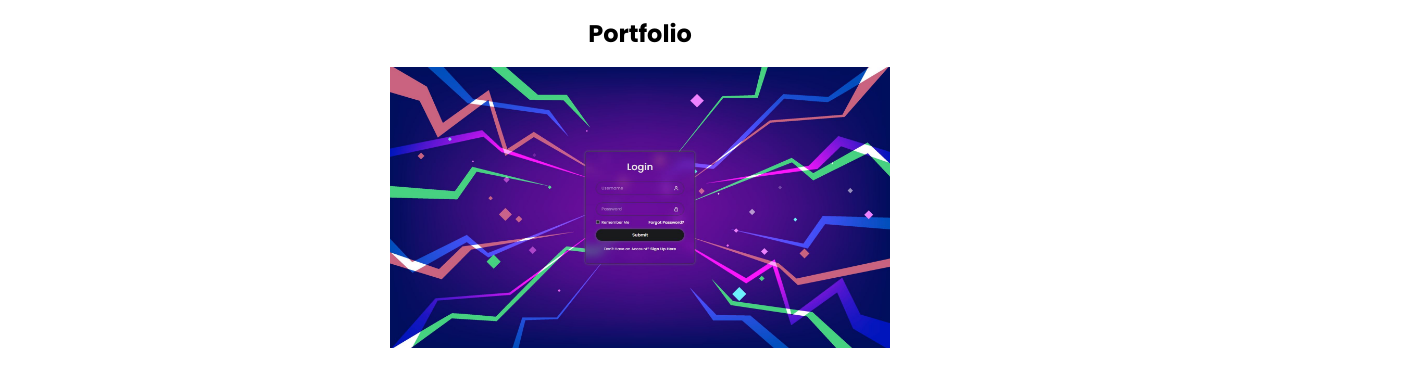
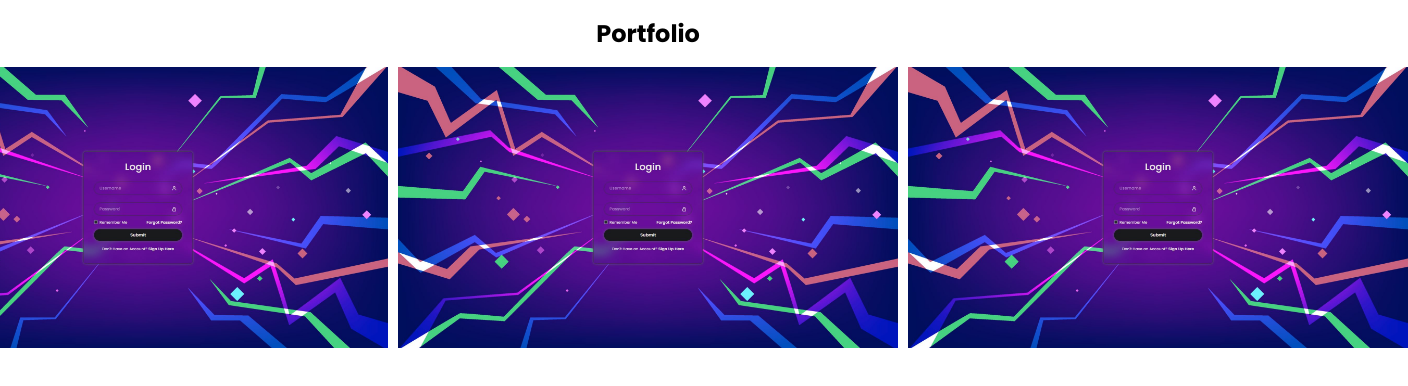
Before and after one commit to itsjaxami/Portfolio, a plain HTML site: page index.html in a window 1280 px wide. Shown: the whole page, 1408 px wide, since content can reach past the window. Drawn offline with Linux system fonts and the light colour scheme.

Commit message:
Added new project links to html and wrapped everything in a new div for easier styling. Added gap between projects.

```diff
--- a/index.html
+++ b/index.html
@@ -8,10 +8,25 @@
 </head>
 <body>
     <h1>Portfolio</h1>
+
     <div class="wrapper">
-        <a href="https://itsjaxami.github.io/Login_Screen/">
-            <img src="./images/portfolio-login-page.JPG" alt="Login Screen"/>
-        </a>
+
+        <div class="project-links">
+
+            <a href="https://itsjaxami.github.io/Login_Screen/">
+                <img src="./images/portfolio-login-page.JPG" alt="Login Screen Project"/>
+            </a>
+
+            <a href="https://itsjaxami.github.io/Login_Screen/">
+                <img src="./images/portfolio-login-page.JPG" alt="Login Screen Project"/>
+            </a>
+
+            <a href="https://itsjaxami.github.io/Login_Screen/">
+                <img src="./images/portfolio-login-page.JPG" alt="Login Screen Project"/>
+            </a>
+
+        </div>
+
     </div>
 </body>
 </html>
--- a/style.css
+++ b/style.css
@@ -7,6 +7,11 @@
     box-sizing: border-box;
 }
 
+body{
+    height: 100%;
+    width: 100%;
+}
+
 body h1 {
     text-align: center;
     margin-left: auto;
@@ -14,12 +19,14 @@ body h1 {
     font-size: 24px;
 }
 
-.wrapper {
+.project-links {
     display: flex;
-    justify-content: space-evenly;
+    justify-content: center;
     align-items: center;
+    gap: 10px;
 }
 
 .wrapper a img {
     width: 500px;
+    height: auto;
 }
```
